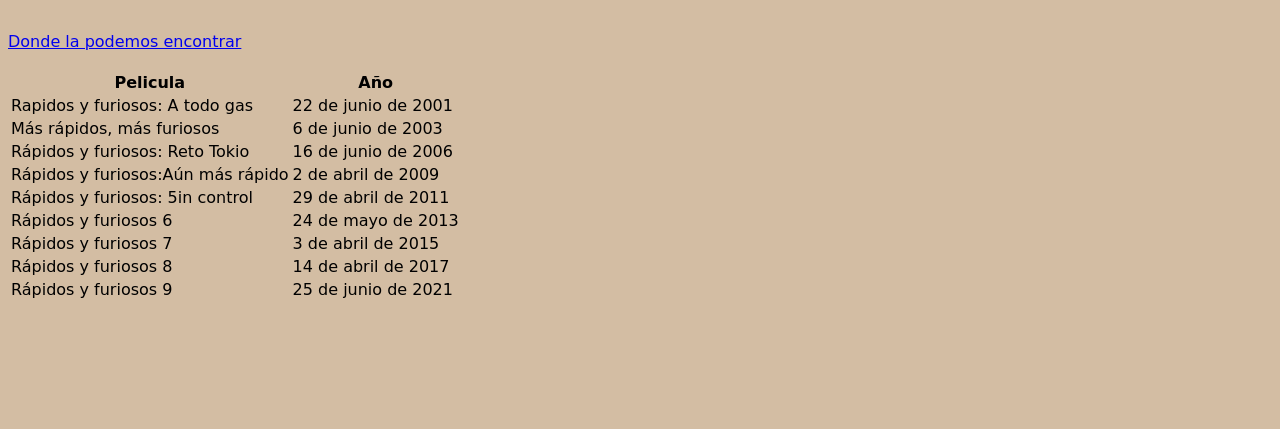
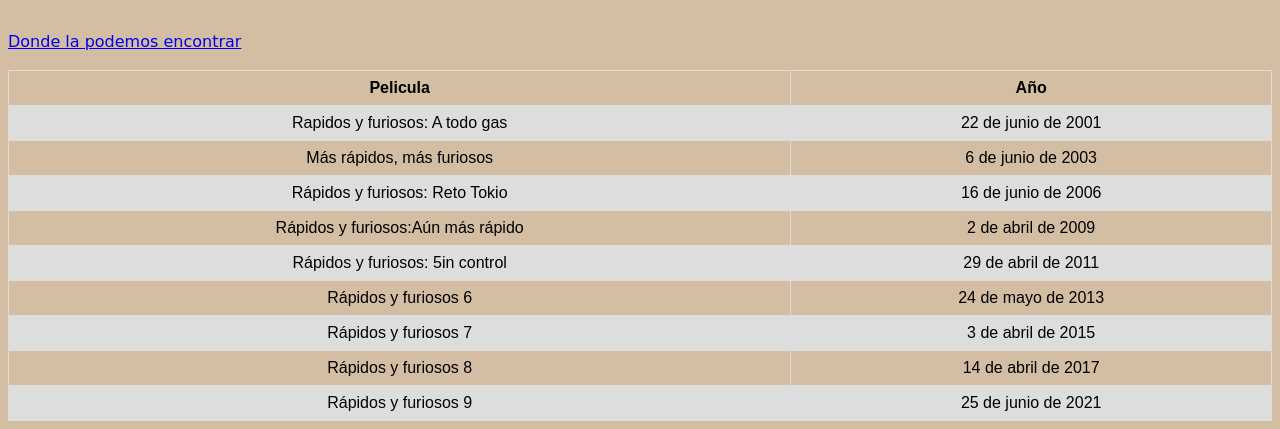
Before and after one commit to LuDelliCarpini/Rapidos-y-furiosos, a plain HTML site: page index.html in a window 1280 px wide. Shown: the part 1125-1554 px from the top of the page. Before the commit the page ends 1435 px from the top, so only its background shows below. Drawn offline with Linux system fonts and the light colour scheme; a web font is replaced by a local one.

Commit message:
Update estilos.css

```diff
--- a/estilos.css
+++ b/estilos.css
@@ -1,4 +1,3 @@
-
 @import url('https://fonts.googleapis.com/css2?family=Koh+Santepheap&display=swap');
 
 body{
@@ -12,3 +11,20 @@ body{
 h1{text-align: center;
 background-color: rgb(241, 166, 75);}
 h2{background-color: rgb(223, 170, 106);}
+table {
+    font-family: arial, sans-serif;
+    border-collapse: collapse;
+    width: 100%;
+  }
+
+td, th {
+    border: 1px solid #dddddd;
+    padding: 8px;
+}
+
+tr:nth-child(even) {
+    background-color: #dddddd;
+}
+tr{
+    text-align: center;
+}
```
